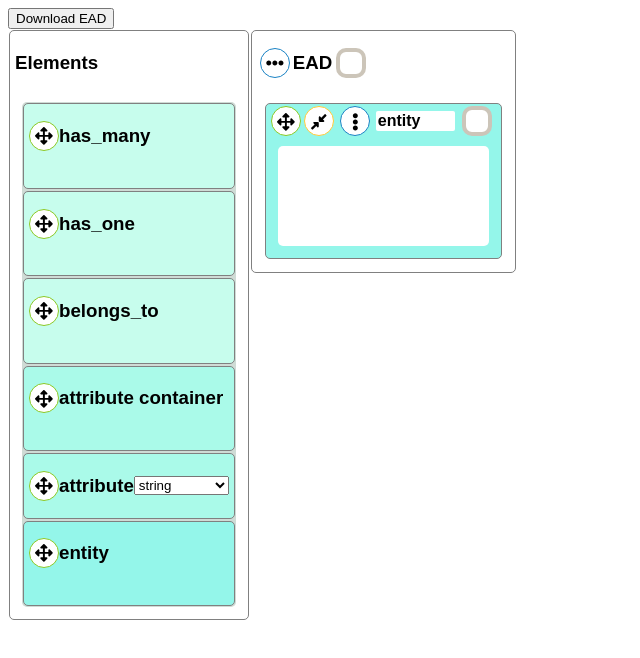
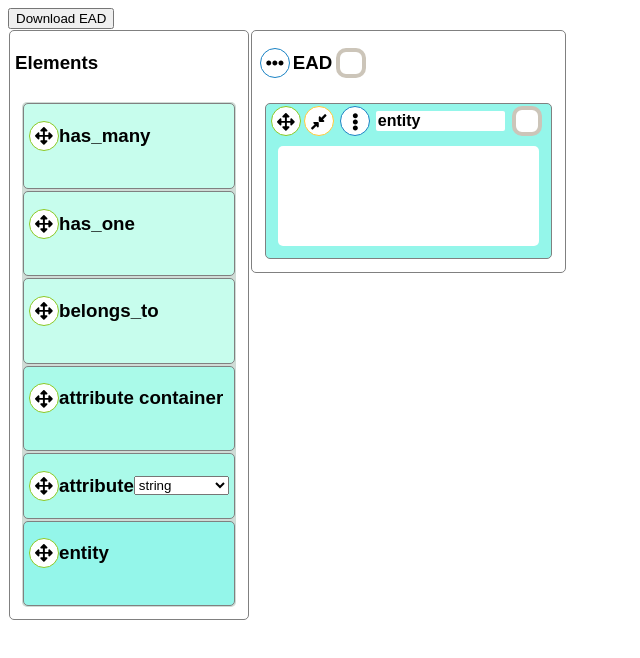
Before and after one commit to ozovalihasan/ead, a React (Create React App) app: page / in a window 1280 px wide. Shown: the top 658 px of the page, without its empty margins (0-640 px from the left). Built offline with nearby package versions, Linux system fonts and the light colour scheme.

Commit message:
Update the width of inputs

```diff
--- a/src/components/Model.js
+++ b/src/components/Model.js
@@ -230,7 +230,7 @@ const ModelInput = styled.input`
   color: black;
   font-size: 16px;
   font-weight: 700;
-  width: 75px;
+  width: 125px;
   margin: 0 3px;
 `;
 
```
